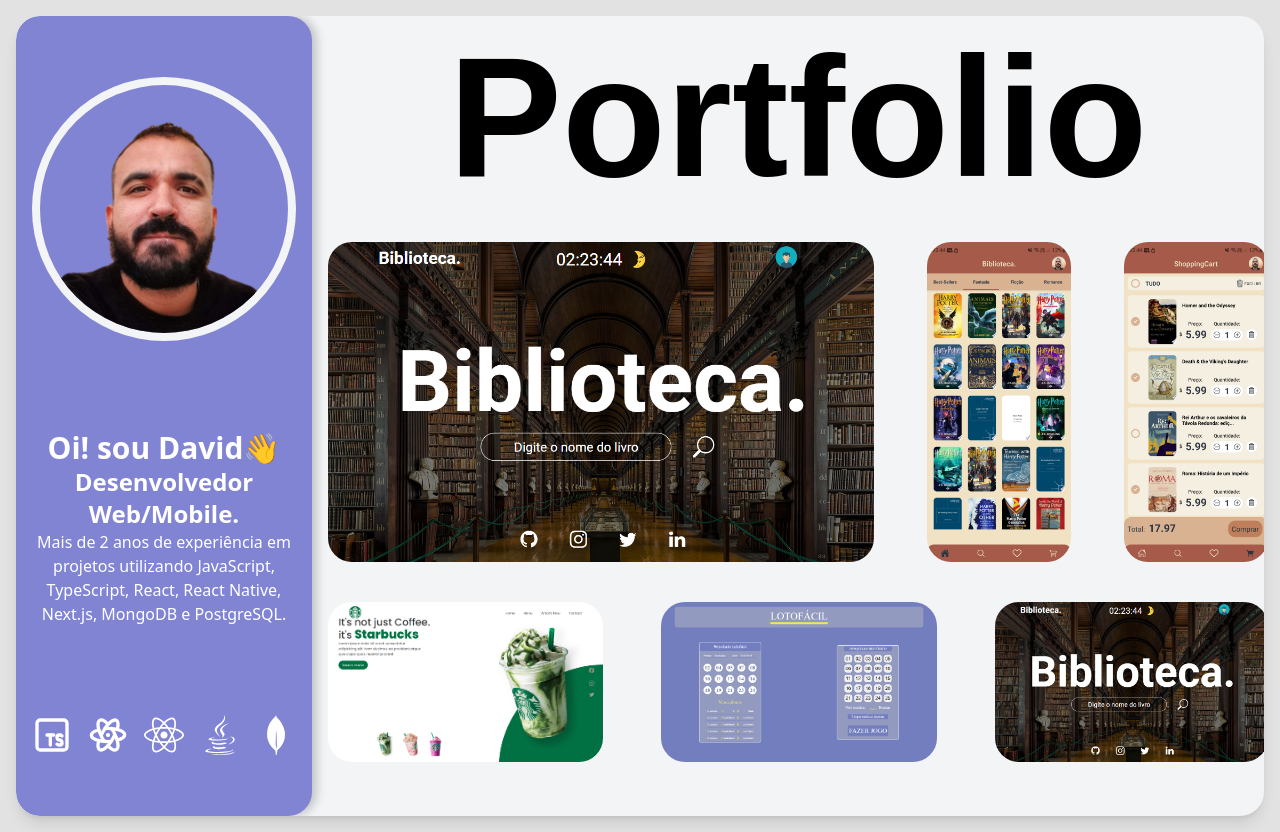
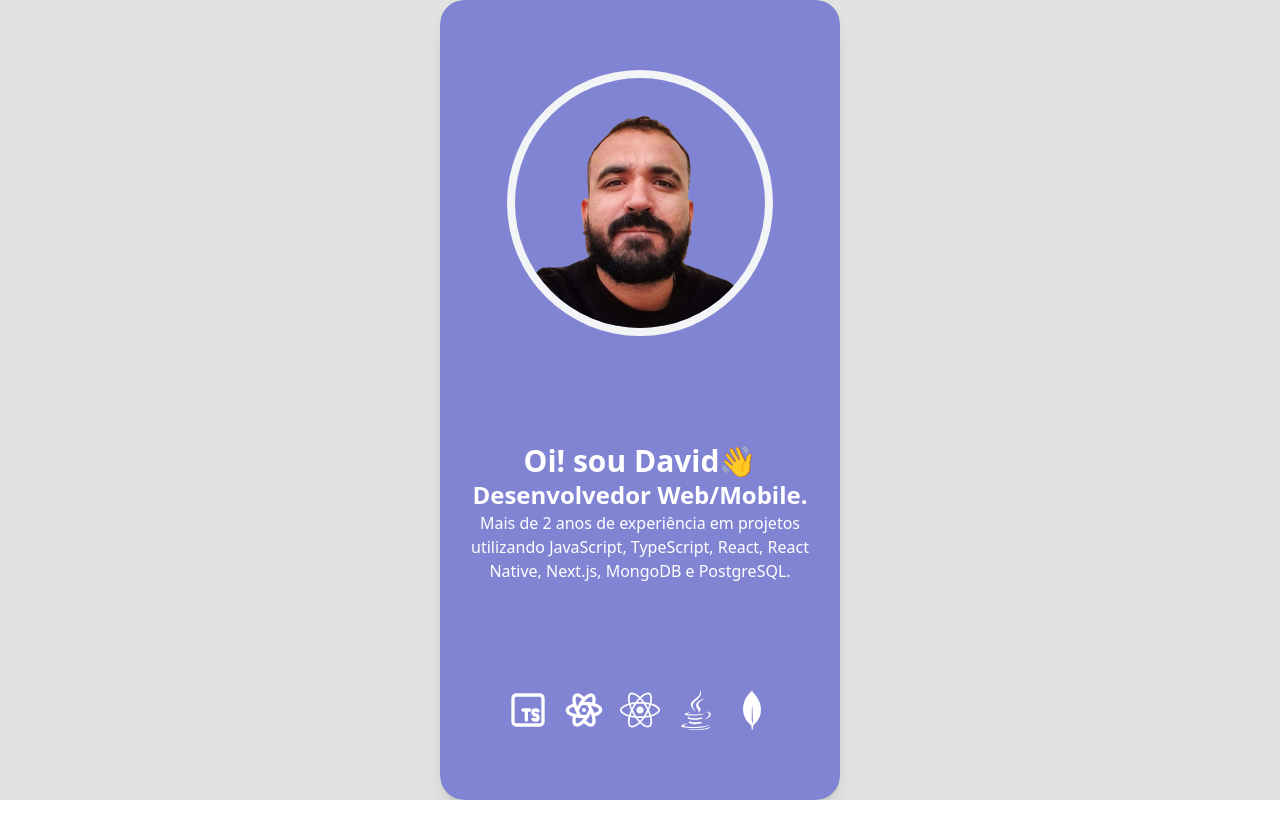
Before and after one commit to Deyvid-Kasteh/meu_portfolio_kasteh, a Next.js app: page / in a window 1280 px wide. After the commit the page ends 800 px from the top, so only its background shows below. Built offline with nearby package versions, Linux system fonts and the light colour scheme; a web font is replaced by a local one.

Commit message:
feat: motion part 4

```diff
--- a/app/hero.jsx
+++ b/app/hero.jsx
@@ -20,8 +20,7 @@ const Hero = () => {
       <motion.div
         className="bg-light-secondary p-2 rounded-full flex items-start justify-center"
         whileHover={{ scale: 1.1 }}
-              whileTap={{ scale: 0.9, type: "spring", stiffness: 400, damping: 10 }}
-
+        whileTap={{ scale: 0.9, type: "spring", stiffness: 400, damping: 10 }}
       >
         <div className="flex justify-start bg-light-accent rounded-full">
           <Image
--- a/app/page.jsx
+++ b/app/page.jsx
@@ -10,19 +10,28 @@ import ComTeste from "./comTeste";
 export default function Home() {
   return (
     // <ComTeste />
-    <div className="min-h-screen p-4 flex items-center justify-center bg-light-primary">
+    <div className="h-screen p-4 flex items-center justify-center bg-light-primary overflow-auto">
       <AnimatePresence mode="popLayout">
         <motion.div
           className="bg-light-secondary rounded-3xl shadow-light-lg flex flex-row gap-4 overflow-hidden"
           layout
           initial={{ opacity: 0, scale: 0.6 }}
-          animate={{ opacity: 1, scale: 1 }}
-          transition={{ type: "spring", stiffness: 200, damping: 8, duration: 0.8 }}
+          animate={{
+            opacity: 1,
+            scale: 1,
+            duration: 0.8,
+          }}
+          transition={{
+            type: "spring",
+            stiffness: 200,
+            damping: 8,
+            duration: 0.4,
+          }}
         >
           <Hero />
           <AnimatePresence mode="popLayout">
             {/* <ComTeste /> */}
-            <Portfolio />
+            {/* <Portfolio /> */}
           </AnimatePresence>
         </motion.div>
       </AnimatePresence>
--- a/app/portfolio/page.jsx
+++ b/app/portfolio/page.jsx
@@ -17,11 +17,13 @@ const Portfolio = () => {
   return (
     <motion.div
       className="pt-4 rounded-3xl flex flex-col items-center gap-10 pr-4"
-      initial={{ opacity: 0, duration: 3 }}
-      animate={{ opacity: 1, duration: 3 }}
-      exit={{ opacity: 0, duration: 0.2 }}
-      // transition={{ duration: 3 }}
+      // initial={{ opacity: 0, duration: 3 }}
+      // animate={{ opacity: 1, duration: 3 }}
+      exit={{ opacity: 0 }}
       // style={{ x: -20 }}
+      initial={{ opacity: 0, transform: "translateX(-100px)" }}
+      animate={{ opacity: 1, transform: "translateX(0px)" }}
+      // transition={{ type: "spring" }}
     >
       <div>
         <p className="font-zen-dots font-bold text-[170px] leading-none ">
```
